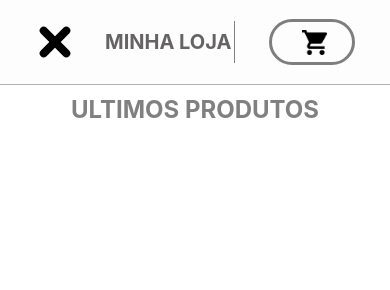
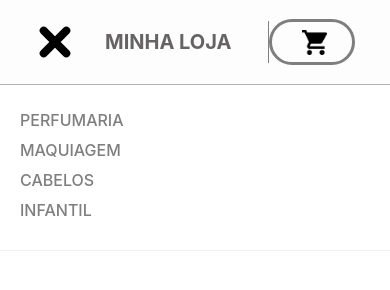
Before and after one commit to lucaswenceslau/coreBiz, a website: page index.html in a window 390 px wide. Both pictures are taken after a click on the element 55 px from the left and 42 px from the top of the page. Drawn offline with nearby package versions, Linux system fonts and the light colour scheme; files that its build step writes are made by us from their sources; no server answers.

Commit message:
menu mobile

```diff
--- a/index.html
+++ b/index.html
@@ -4,7 +4,6 @@
     <meta charset="UTF-8">
     <meta name="viewport" content="width=device-width, initial-scale=1.0">
     <meta http-equiv="X-UA-Compatible" content="ie=edge">
-    <!-- <link rel="stylesheet" type="text/css" href="//cdn.jsdelivr.net/npm/slick-carousel@1.8.1/slick/slick.css"/> -->
     <link rel="stylesheet" href="./dist/css/main.css">
     <title>O Boticário</title>
 </head>
@@ -35,8 +34,6 @@
         </ul>
     </section>
 
-     <script src="https://code.jquery.com/jquery-3.4.1.min.js"></script>
-    <!-- <script type="text/javascript" src="//cdn.jsdelivr.net/npm/slick-carousel@1.8.1/slick/slick.min.js"></script> -->
     <script src="./dist/js/main.js"></script>
 </body>
 </html>
--- a/src/js/main.js
+++ b/src/js/main.js
@@ -9,6 +9,14 @@ function clickActive(active){
     const element = document.querySelector(active);
     element.addEventListener('click', function(){
     element.classList.toggle('active');
+    })
+}
+function menuMobileActive(){
+    const menuMobile = document.querySelector('.menu--mobile');
+    const menuItens = document.querySelector('.menu');
+    menuMobile.addEventListener('click',function(){
+        menuMobile.classList.toggle('active');
+        menuItens.classList.toggle('active');
     })
 }
 function addToCartCreate(parent,classe){
@@ -24,7 +32,6 @@ function addToCartValue(){
         el.addEventListener('click',function(){
            valueCart += parseFloat(getSinblings(el));
            valueText.textContent = 'R$'+valueCart.toLocaleString();
-           console.log(valueCart)
         })
     });
 }
@@ -40,7 +47,17 @@ function getSinblings(el){
 	}
     return parseFloat(siblings[2].textContent);
 }
+function verifyMobile(){
+    const menu = document.querySelector('.menu');
 
+    if(window.innerWidth < 1020){
+        menu.classList.add('is--mobile');
+    }
+    else{
+        menu.classList.remove('is--mobile');
+    }
+
+}
 function createShelves(){
     const url = '../../products.json';
     fetch(url)
@@ -75,6 +92,7 @@ function createShelves(){
 
 window.addEventListener('DOMContentLoaded',function(){
     createShelves();
-    clickActive('.menu--mobile');
     clickActive('.header__container--cart');
+    verifyMobile();
+    menuMobileActive();
 });
--- a/src/scss/_header.scss
+++ b/src/scss/_header.scss
@@ -17,6 +17,9 @@
         align-items: center;
         height: 100%;
         width: 100%;
+        @include mq(tb){
+            position: relative;
+        }
         &--itens{
             display: flex;
             justify-content: flex-start;
@@ -135,7 +138,35 @@
                             }
                             .menu{
                                 display: flex;
+
                             }
+                        }
+                    }
+                }
+            }
+            .is--mobile{
+                left: -100px;
+                z-index: 0;
+                display: none;
+                transition: .3s ease-in-out;
+                height: 150px;
+                &.active{
+                    display: flex;
+                    flex-direction: column;
+                    position: absolute;
+                    align-items: flex-start;
+                    top: 100px;
+                    left: 0;
+                    background: white;
+                    z-index: 2;
+                    border-bottom: 1px solid $border-color;
+                    a{
+                        display: flex;
+                        margin-left: 20px;
+                        text-align: left;
+                        margin-top: 10px;
+                        &:first-child{
+                            margin-left: 20px;
                         }
                     }
                 }
@@ -165,9 +196,16 @@
             }
             &.active{
                 width: 160px;
+                @include mq('425px'){
+                    width: 100px;
+                    max-width: 100px;
+                }
                 .value{
                     display: block;
                     width: 160px;
+                }
+                img{
+                    display: none;
                 }
             }
         }
```
Also changed, not shown: dist/css/main.css, dist/js/main.js.
